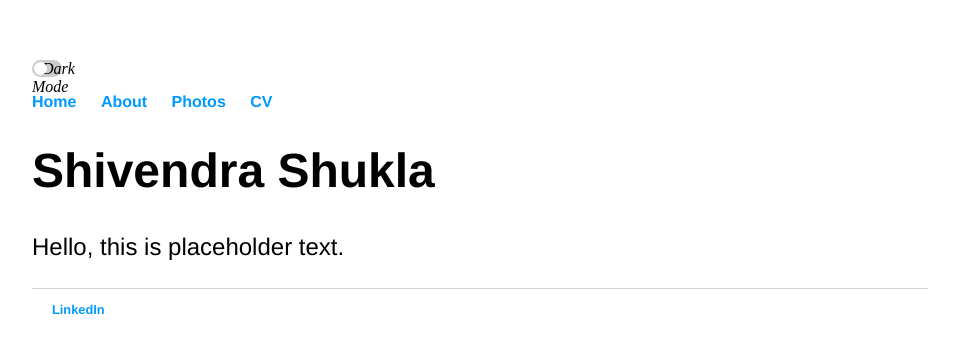
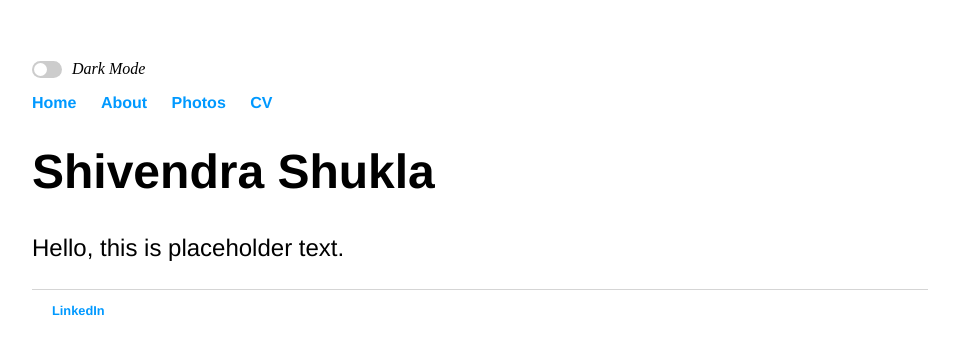
Before and after one commit to thatshivendrashukla/thatshivendrashukla.github.io, a Jekyll site: the page built from index.html, in a window 1280 px wide. Shown: the top 355 px of the page, without its empty margins (160-1119 px from the left). Built offline with Jekyll 4.4.1, drawn with Linux system fonts in a browser that asks for light colours.

Commit message:
Update default.html

```diff
--- a/_layouts/default.html
+++ b/_layouts/default.html
@@ -11,7 +11,7 @@
 		</head>
 		<body>
 			<nav>
-			<div class="theme-switch-wrapper"><label class="theme-switch" for="checkbox"><input type="checkbox" id="checkbox" /><div class="slider round"><em>Dark Mode</em></div></label>{% include darkmode.html %}</div>
+			<div class="theme-switch-wrapper"><label class="theme-switch" for="checkbox"><input type="checkbox" id="checkbox" /><div class="slider round"></div></label><em>Dark Mode</em>{% include darkmode.html %}</div>
 	    		<ul>
 	        		<li><a href="/">Home</a></li>
 		        	<li><a href="/about">About</a></li>
```
